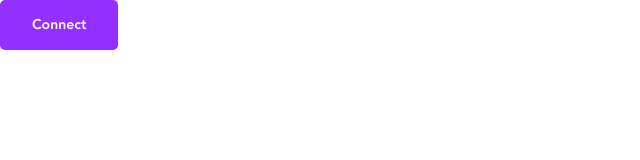
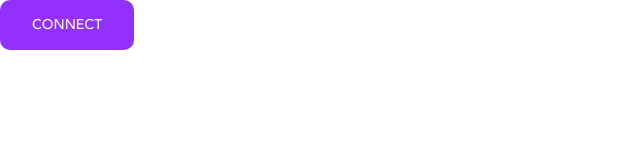
Before and after one commit to tari-project/tari-connector, a React (Create React App) app: page / in a window 1280 px wide. Shown: the top 160 px of the page, without its empty margins (0-640 px from the left). Built offline with nearby package versions, Linux system fonts and the light colour scheme.

Commit message:
feat: tari connector button

```diff
--- a/src/components/TariConnectorButton.css
+++ b/src/components/TariConnectorButton.css
@@ -52,9 +52,10 @@
   display: inline-block;
   font-size: 14px;
   cursor: pointer;
-  border-radius: 5px;
-  font-family: 'AvenirHeavy', sans-serif;
+  border-radius: 10px;
+  font-family: 'AvenirMedium', sans-serif;
   height: 50px;
+  text-transform: uppercase;
 }
 
 .taricb-btn:hover {
--- a/src/components/TariConnectorButton.tsx
+++ b/src/components/TariConnectorButton.tsx
@@ -5,9 +5,15 @@ import './TariConnectorButton.css';
 
 interface TariConnectorButtonProps {
   fullWidth?: boolean;
+  background?: string;
+  textColor?: string;
 }
 
-function TariConnectorButton({ fullWidth }: TariConnectorButtonProps) {
+function TariConnectorButton({
+  fullWidth,
+  background,
+  textColor,
+}: TariConnectorButtonProps) {
   const [isOpen, setIsOpen] = useState(false);
   const [isCopied, setIsCopied] = useState(false);
   const [fadeClass, setFadeClass] = useState('taricb-fade-in');
@@ -81,7 +87,11 @@ function TariConnectorButton({ fullWidth }: TariConnectorButtonProps) {
       <button
         className="taricb-btn taricb-primary-btn"
         onClick={openPopup}
-        style={fullWidth ? { width: '100%' } : { width: 'auto' }}
+        style={{
+          width: fullWidth ? '100%' : 'auto',
+          backgroundColor: background || '#9330FF',
+          color: textColor || '#FFFFFF',
+        }}
       >
         Connect
       </button>
```
